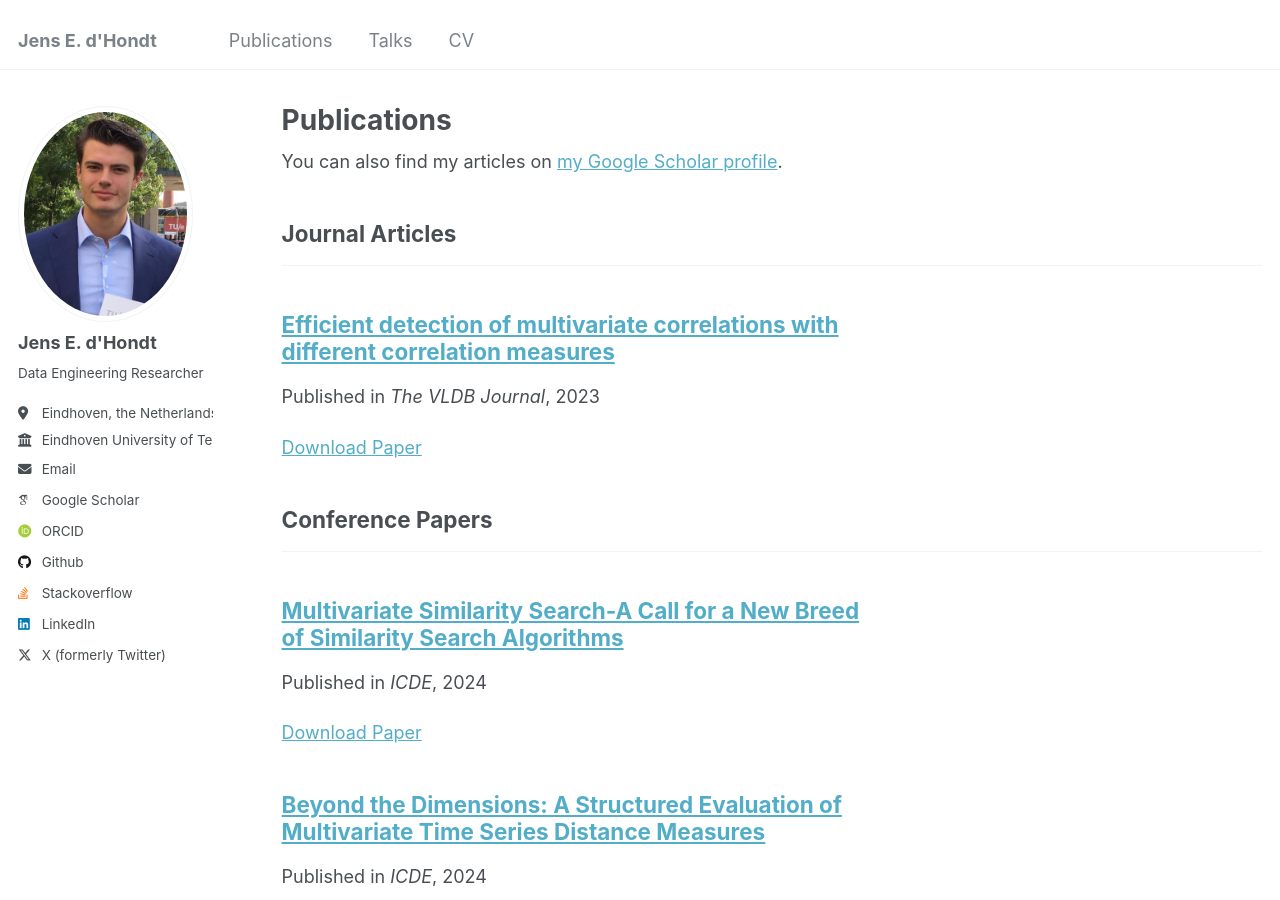
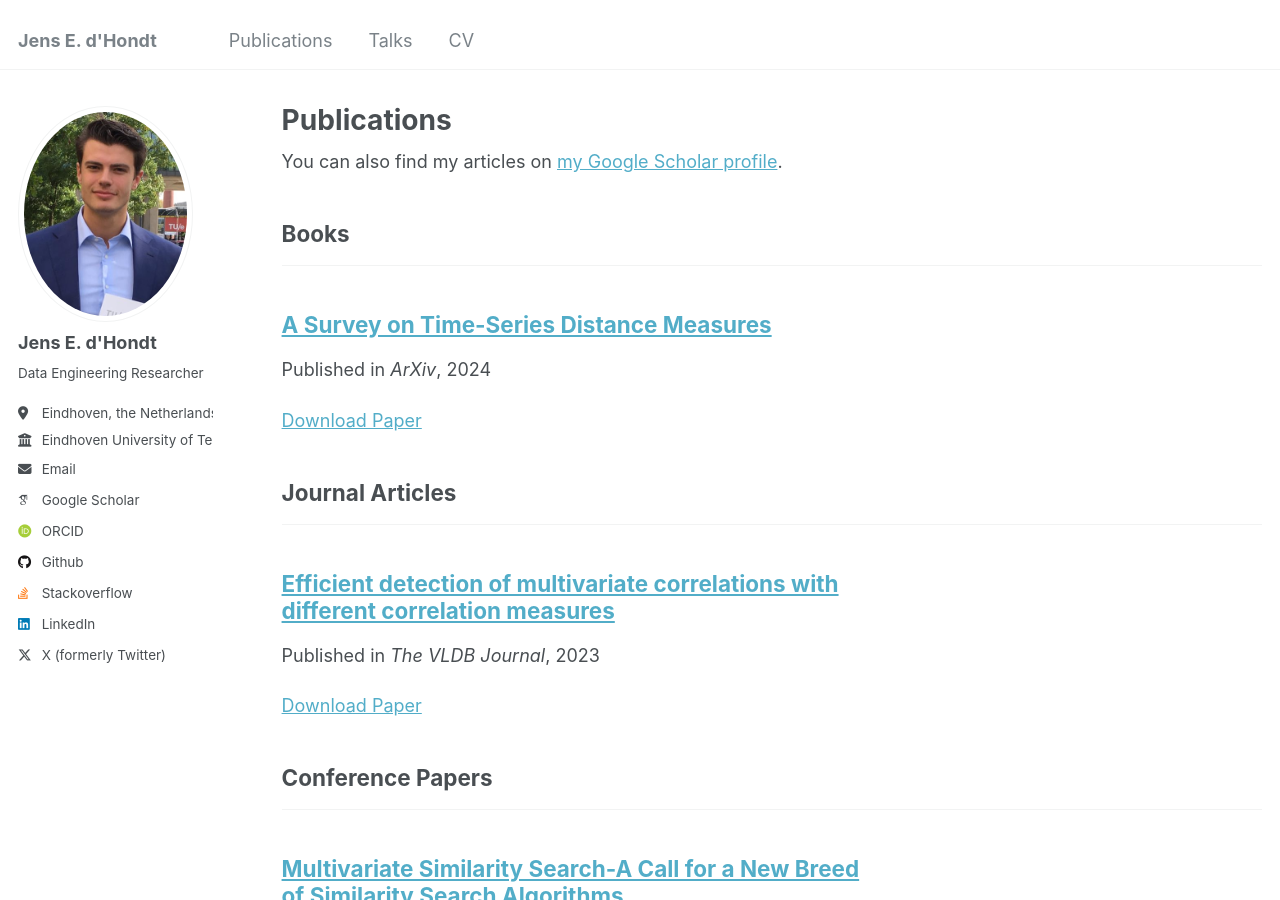
Before and after one commit to JdHondt/jdhondt.github.io, a Jekyll site: the page built from _pages/publications.html, in a window 1280 px wide and 900 px high. Built offline with Jekyll 4.4.1, drawn with Linux system fonts in a browser that asks for light colours; some web fonts are replaced; part of the change alters nothing that is shown.

Commit message:
added book chapter to website

```diff
--- /dev/null
+++ b/_publications/book_chapter_2024.md
@@ -0,0 +1,14 @@
+---
+title: "A Survey on Time-Series Distance Measures"
+collection: publications
+category: books
+permalink: /publication/book_chapter_2024
+excerpt: ''
+date: 2024-12-28
+venue: 'ArXiv'
+slidesurl: #
+paperurl: 'https://arxiv.org/abs/2412.20574'
+citation: #'d’Hondt, J.E., Minartz, K. & Papapetrou, O. Efficient detection of multivariate correlations with different correlation measures. The VLDB Journal 33, 481–505 (2024).'
+---
+
+Distance measures have been recognized as one of the fundamental building blocks in time-series analysis tasks, e.g., querying, indexing, classification, clustering, anomaly detection, and similarity search. The vast proliferation of time-series data across a wide range of fields has increased the relevance of evaluating the effectiveness and efficiency of these distance measures. To provide a comprehensive view of this field, this work considers over 100 state-of-the-art distance measures, classified into 7 categories: lock-step measures, sliding measures, elastic measures, kernel measures, feature-based measures, model-based measures, and embedding measures. Beyond providing comprehensive mathematical frameworks, this work also delves into the distinctions and applications across these categories for both univariate and multivariate cases. By providing comprehensive collections and insights, this study paves the way for the future development of innovative time-series distance measures.
```
Also changed, not shown: _publications/cd_conf_2022.md (+1 -0 lines).
